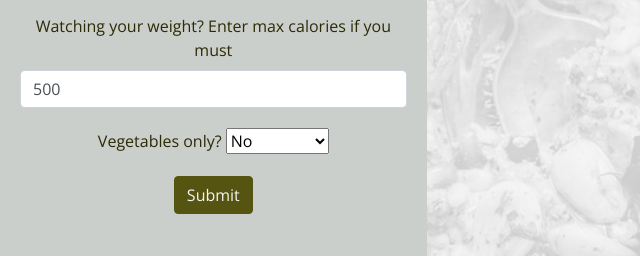
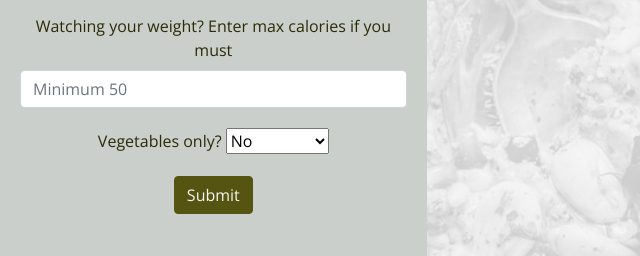
Before and after one commit to scottymcandrew/mealissimo, a plain HTML site: page index.html in a window 1280 px wide. Shown: the part 404-660 px from the top of the page, 0-640 px from the left. Drawn offline with nearby package versions, Linux system fonts and the light colour scheme; a web font is replaced by a local one.

Commit message:
Removed the default max calories value, there is placeholder text advising what the value should be and I have a logic condition to catch anyone entering a value less than the one advised

```diff
--- a/index.html
+++ b/index.html
@@ -49,7 +49,7 @@
                             <label for="excluded-ingredients-input">Is there anything you don't like?</label>
                             <input class="form-control" type="text" name="excluded-ingredients" id="excluded-ingredients-input" placeholder="E.g. Chocolate (why?!)">
                             <label for="max-calories-input">Watching your weight? Enter max calories if you must</label>
-                            <input class="form-control" type="number" name="max-calories" id="max-calories-input" value="500" placeholder="Minimum 50">
+                            <input class="form-control" type="number" name="max-calories" id="max-calories-input" placeholder="Minimum 50">
                             <label for="health-input">Vegetables only?</label>
                             <select id="health-input">
                                 <option value="no">No</option>
```
